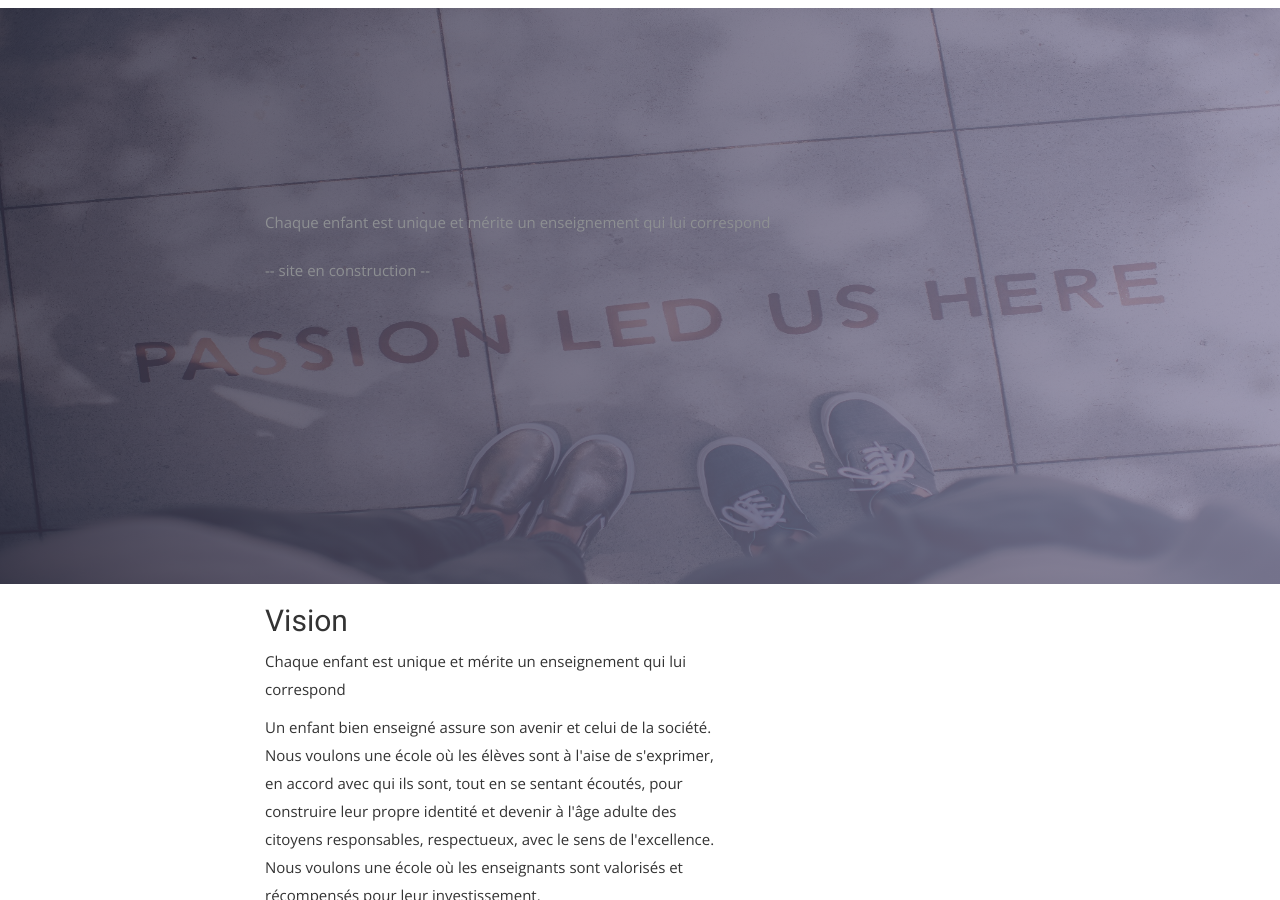
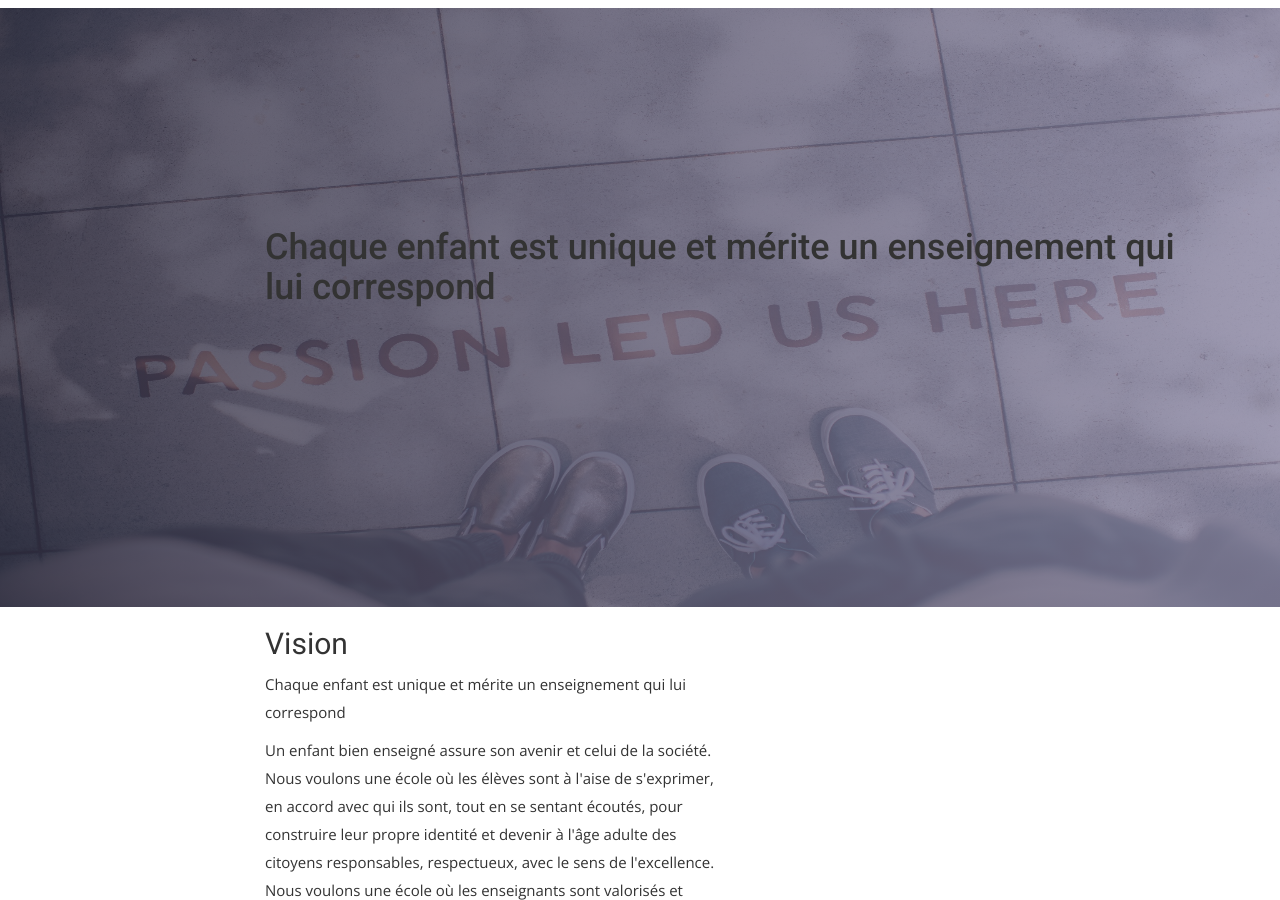
Before and after one commit to midjoule/lifeschool, a Jekyll site: the page built from index.html, in a window 1280 px wide and 900 px high, scrolled down 1389 px. Built offline with Jekyll 4.4.1, drawn with Linux system fonts in a browser that asks for light colours; nearby versions of some CDN libraries; some web fonts are replaced.

Commit message:
Update index.html

```diff
--- a/index.html
+++ b/index.html
@@ -51,8 +51,7 @@
     <div class="row">
       <div class="col-md-10 col-md-offset-2">
         <div class="block">
-          <p class="animated fadeInUp">Chaque enfant est unique et mérite un enseignement qui lui correspond</p>
-          <p class="animated fadeInUp">-- site en construction --</p>
+          <H1 class="animated fadeInUp">Chaque enfant est unique et mérite un enseignement qui lui correspond</p>
         </div>
       </div>
     </div>
@@ -96,7 +95,7 @@
 <section id="philosophy">
 <div class="container">
   <div class="row">
-    <div class="col-md-5 col-md-offset-2">
+    <div class="col-md-9 col-md-offset-2">
       <h2>Philosophie</h2>
       <p>Nous voulons encourager la culture de l’honneur, c’est-à-dire encourager chaque élève et chaque enseignant à valoriser l’importance et la réputation de l’autre et de sa famille au travers du respect et du service.
         <br />Nous voulons encourager les enfants à donner le meilleur d’eux-mêmes, ne pas se comparer mais tendre toujours au meilleur. L’excellence fait partie de notre philosophie mais pas au détriment des êtres humains.
```
